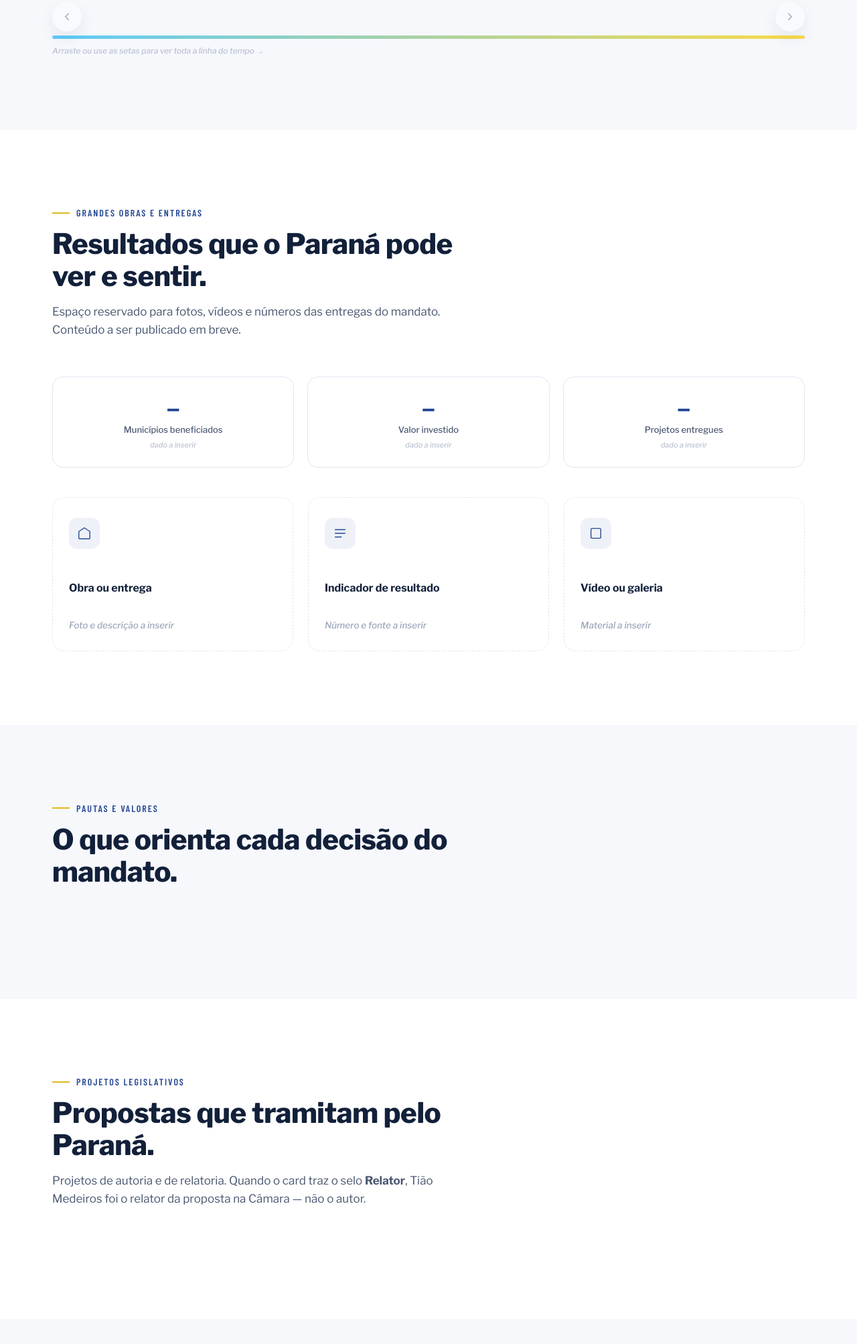
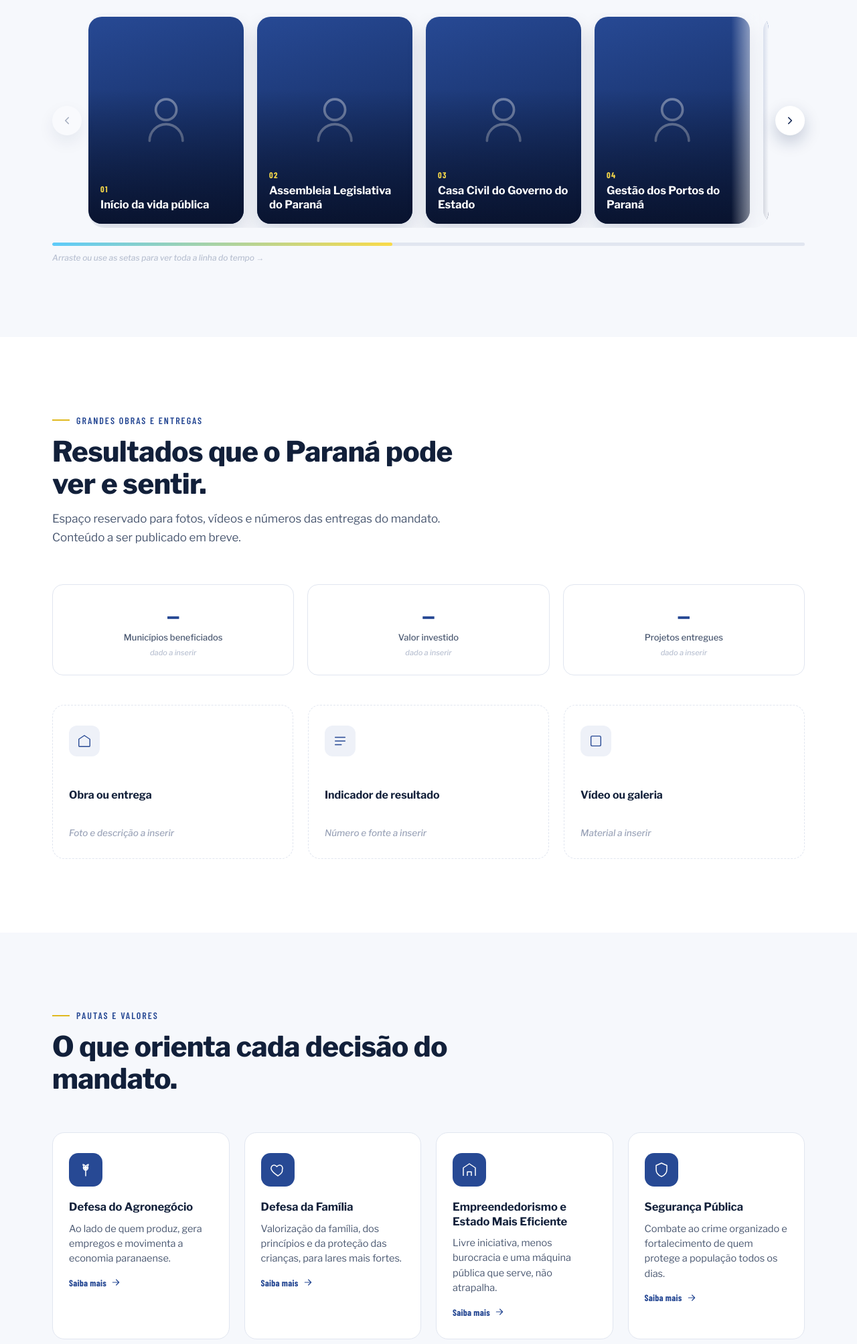
Before and after one commit to joaopaulomotion-droid/site-tiao-medeiros, an Eleventy site: page index.njk in a window 1280 px wide. Shown: the part 2094-4100 px from the top of the page at 67% size. Built offline with nearby package versions, Linux system fonts and the light colour scheme; Eleventy itself is replaced by a stand-in of ours; files that its build step writes are made by us from their sources.

Commit message:
Update index.njk

```diff
--- a/index.njk
+++ b/index.njk
@@ -730,7 +730,7 @@ if (location.hash && /confirmation_token|invite_token|recovery_token|email_chang
       </button>
       <div class="tl-viewport">
         <div class="timeline" id="timelineTrack">
-          {% for t in timeline %}
+          {% for t in timeline.timeline %}
           <div class="tl-item">
             <div class="tl-media">
               {% if t.photo %}
@@ -791,7 +791,7 @@ if (location.hash && /confirmation_token|invite_token|recovery_token|email_chang
       <h2>O que orienta cada decisão do mandato.</h2>
     </div>
     <div class="pautas-grid">
-      {% for p in pautas %}
+      {% for p in pautas.pautas %}
       <div class="pauta-card reveal" data-pauta-target="{{ p.id }}" role="button" tabindex="0">
         <div class="pauta-icon">{% if p.icon == "agro" %}<svg width="24" height="24" viewBox="0 0 24 24" fill="none"><path d="M12 21V9M12 9c0-2.5-1.8-4.5-4-5 .3 2.5 1.4 4.3 4 5zm0 0c0-2.5 1.8-4.5 4-5-.3 2.5-1.4 4.3-4 5zm0 4c0-2.2-1.6-4-3.6-4.4.3 2.2 1.3 3.8 3.6 4.4zm0 0c0-2.2 1.6-4 3.6-4.4-.3 2.2-1.3 3.8-3.6 4.4z" stroke="currentColor" stroke-width="1.5" stroke-linecap="round" stroke-linejoin="round"/></svg>{% elif p.icon == "familia" %}<svg width="24" height="24" viewBox="0 0 24 24" fill="none"><path d="M12 21s-7-4.4-9.5-8.8C1 8.7 2.7 5 6.3 5c2 0 3.4 1.2 4.2 2.4C11.3 6.2 12.7 5 14.7 5c3.6 0 5.3 3.7 3.8 7.2C20 16.6 12 21 12 21z" stroke="currentColor" stroke-width="1.5" stroke-linejoin="round"/></svg>{% elif p.icon == "empreendedorismo" %}<svg width="24" height="24" viewBox="0 0 24 24" fill="none"><path d="M3 21V9l9-6 9 6v12M9 21v-6h6v6" stroke="currentColor" stroke-width="1.5" stroke-linejoin="round"/></svg>{% else %}<svg width="24" height="24" viewBox="0 0 24 24" fill="none"><path d="M12 2l8 3.5v6c0 5-3.4 8.8-8 10.5-4.6-1.7-8-5.5-8-10.5v-6L12 2z" stroke="currentColor" stroke-width="1.5" stroke-linejoin="round"/></svg>{% endif %}</div>
         <h3>{{ p.title }}</h3>
@@ -804,7 +804,7 @@ if (location.hash && /confirmation_token|invite_token|recovery_token|email_chang
 
   <!-- ============ MODAL PAUTAS E VALORES ============ -->
   <div class="pauta-modal-overlay" id="pautaModalOverlay" aria-hidden="true">
-    {% for p in pautas %}
+    {% for p in pautas.pautas %}
     <div class="pauta-modal-panel" data-pauta-panel="{{ p.id }}">
       <button class="pauta-modal-close" type="button" data-modal-close aria-label="Fechar">×</button>
       <div class="pauta-modal-photo">
@@ -835,7 +835,7 @@ if (location.hash && /confirmation_token|invite_token|recovery_token|email_chang
       <p>Projetos de autoria e de relatoria. Quando o card traz o selo <strong>Relator</strong>, Tião Medeiros foi o relator da proposta na Câmara — não o autor.</p>
     </div>
     <div class="projetos-grid">
-      {% for proj in projetos %}
+      {% for proj in projetos.projetos %}
       <div class="projeto-card{% if proj.wide %} projeto-card--wide{% endif %}" data-relator="{{ proj.relator }}">
         <div class="projeto-top"><span class="projeto-tag">{{ proj.tag }}</span><span class="relator-seal">Relator</span></div>
         <h3>{{ proj.title }}</h3>
```
